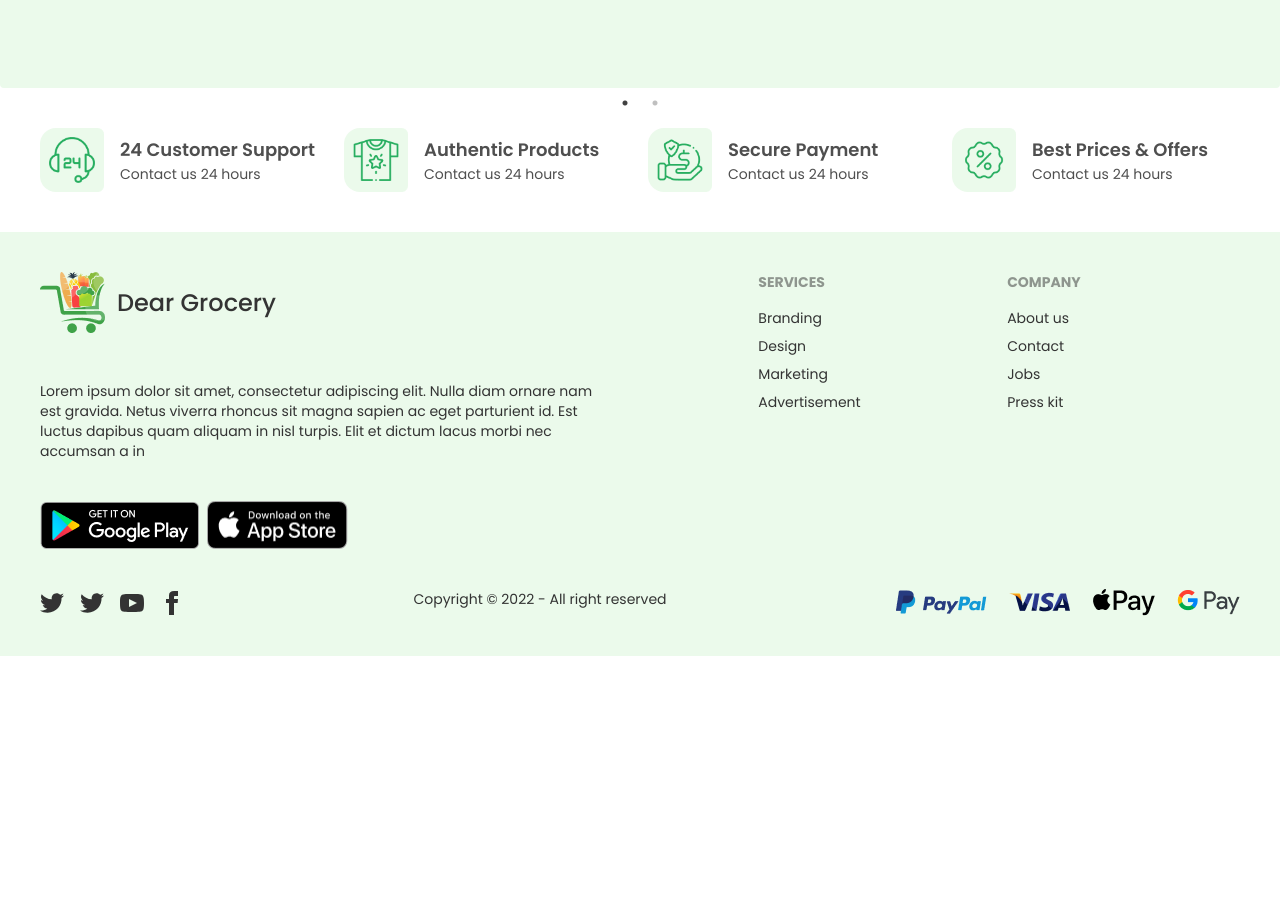
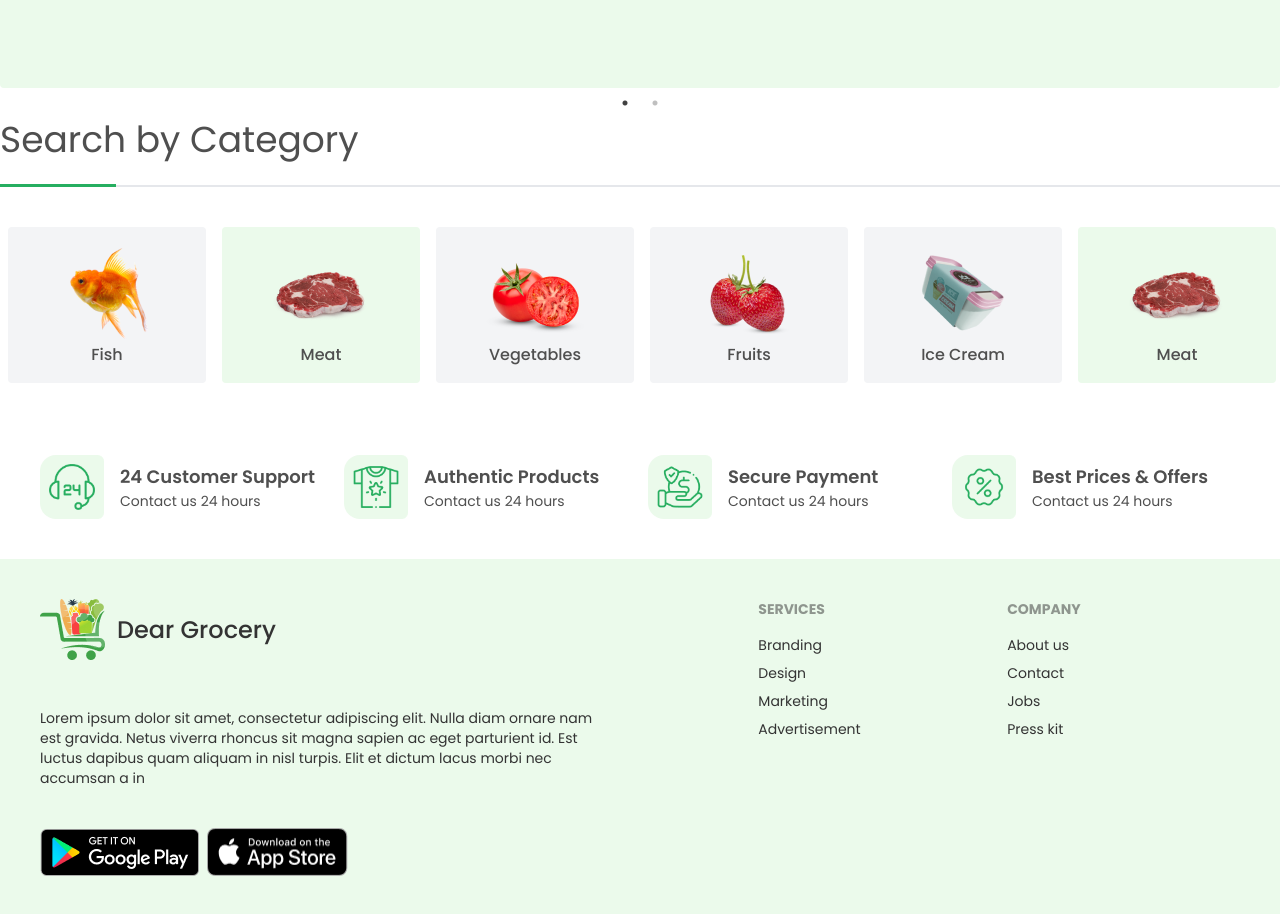
Before and after one commit to abushamacd/Dear_Grocery_Client, a React (Create React App) app: page / in a window 1280 px wide. Shown: the part 840-1754 px from the top of the page. Before the commit the page ends 1496 px from the top, so only its background shows below. Built offline with nearby package versions, Linux system fonts and the light colour scheme.

Commit message:
catagory done

```diff
--- a/src/Pages/Home/Home.js
+++ b/src/Pages/Home/Home.js
@@ -1,10 +1,12 @@
 import React from "react";
+import Category from "../../Sections/Home/Category";
 import Hero from "../../Sections/Home/Hero";
 
 const Home = () => {
   return (
     <div>
       <Hero />
+      <Category />
     </div>
   );
 };
--- /dev/null
+++ b/src/Sections/Home/Category.js
@@ -0,0 +1,101 @@
+import React, { Component } from "react";
+import Slider from "react-slick";
+import Groceries from "../../assets/img/carousel-img-1.png";
+import Fish from "../../assets/img/carousel-img-2.png";
+import Meat from "../../assets/img/carousel-img-3.png";
+import Vegetables from "../../assets/img/carousel-img-4.png";
+import Fruits from "../../assets/img/carousel-img-5.png";
+import Ice from "../../assets/img/carousel-img-6.png";
+
+const Category = () => {
+  const settings = {
+    infinite: true,
+    speed: 2000,
+    slidesToShow: 6,
+    slidesToScroll: 1,
+    initialSlide: 0,
+    autoplay: true,
+    cssEase: "linear",
+    responsive: [
+      {
+        breakpoint: 1024,
+        settings: {
+          slidesToShow: 3,
+          slidesToScroll: 3,
+        },
+      },
+      {
+        breakpoint: 600,
+        settings: {
+          slidesToShow: 2,
+          slidesToScroll: 2,
+          initialSlide: 2,
+        },
+      },
+      {
+        breakpoint: 480,
+        settings: {
+          slidesToShow: 1,
+          slidesToScroll: 1,
+        },
+      },
+    ],
+  };
+  return (
+    <div className="my-8">
+      <div>
+        <h3 class="text-4xl mb-6">Search by Category</h3>
+        <div class="flex items-center mb-10">
+          <div style={{ height: "3px" }} class="w-32 bg-primary"></div>
+          <div style={{ height: "2px" }} class="w-full bg-gray-200"></div>
+        </div>
+        <Slider {...settings}>
+          <div className="px-2 ">
+            <div className="text-center p-4 bg-gray-100 rounded">
+              <img className="mx-auto" src={Groceries} alt="" />
+              <h6 className="text-md font-medium">Groceries</h6>
+            </div>
+          </div>
+          <div className="px-2">
+            <div className="text-center p-4 bg-gray-100 rounded">
+              <img className="mx-auto" src={Fish} alt="" />
+              <h6 className="text-md font-medium">Fish</h6>
+            </div>
+          </div>
+          <div className="px-2">
+            <div className="text-center p-4 bg-accent rounded">
+              <img className="mx-auto" src={Meat} alt="" />
+              <h6 className="text-md font-medium">Meat</h6>
+            </div>
+          </div>
+          <div className="px-2">
+            <div className="text-center p-4 bg-gray-100 rounded">
+              <img className="mx-auto" src={Vegetables} alt="" />
+              <h6 className="text-md font-medium">Vegetables</h6>
+            </div>
+          </div>
+          <div className="px-2">
+            <div className="text-center p-4 bg-gray-100 rounded">
+              <img className="mx-auto" src={Fruits} alt="" />
+              <h6 className="text-md font-medium">Fruits</h6>
+            </div>
+          </div>
+          <div className="px-2">
+            <div className="text-center p-4 bg-gray-100 rounded">
+              <img className="mx-auto" src={Ice} alt="" />
+              <h6 className="text-md font-medium">Ice Cream</h6>
+            </div>
+          </div>
+          <div className="px-2">
+            <div className="text-center p-4 bg-accent rounded">
+              <img className="mx-auto" src={Meat} alt="" />
+              <h6 className="text-md font-medium">Meat</h6>
+            </div>
+          </div>
+        </Slider>
+      </div>
+    </div>
+  );
+};
+
+export default Category;
--- a/src/Sections/Home/Hero.js
+++ b/src/Sections/Home/Hero.js
@@ -1,4 +1,4 @@
-import React, { Component } from "react";
+import React from "react";
 import Slider from "react-slick";
 import hero from "../../assets/img/hero.png";
 
```
